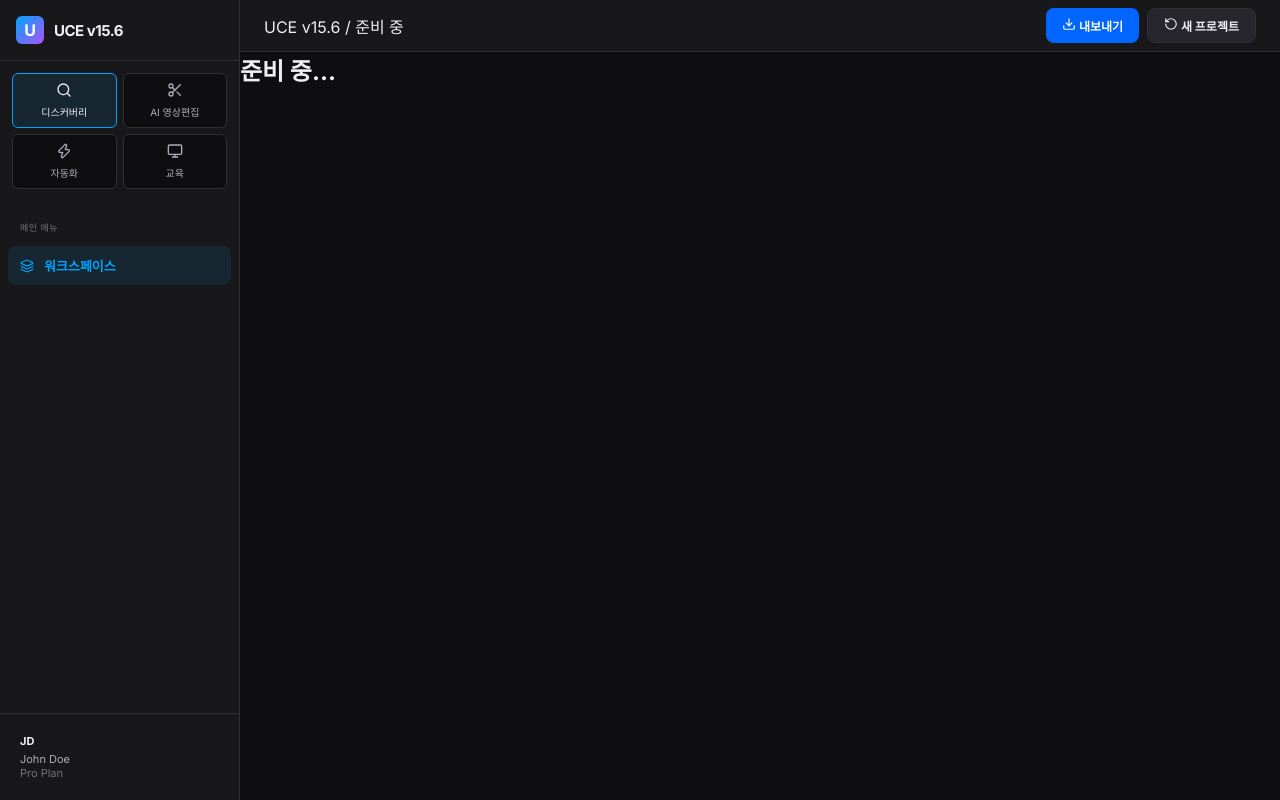
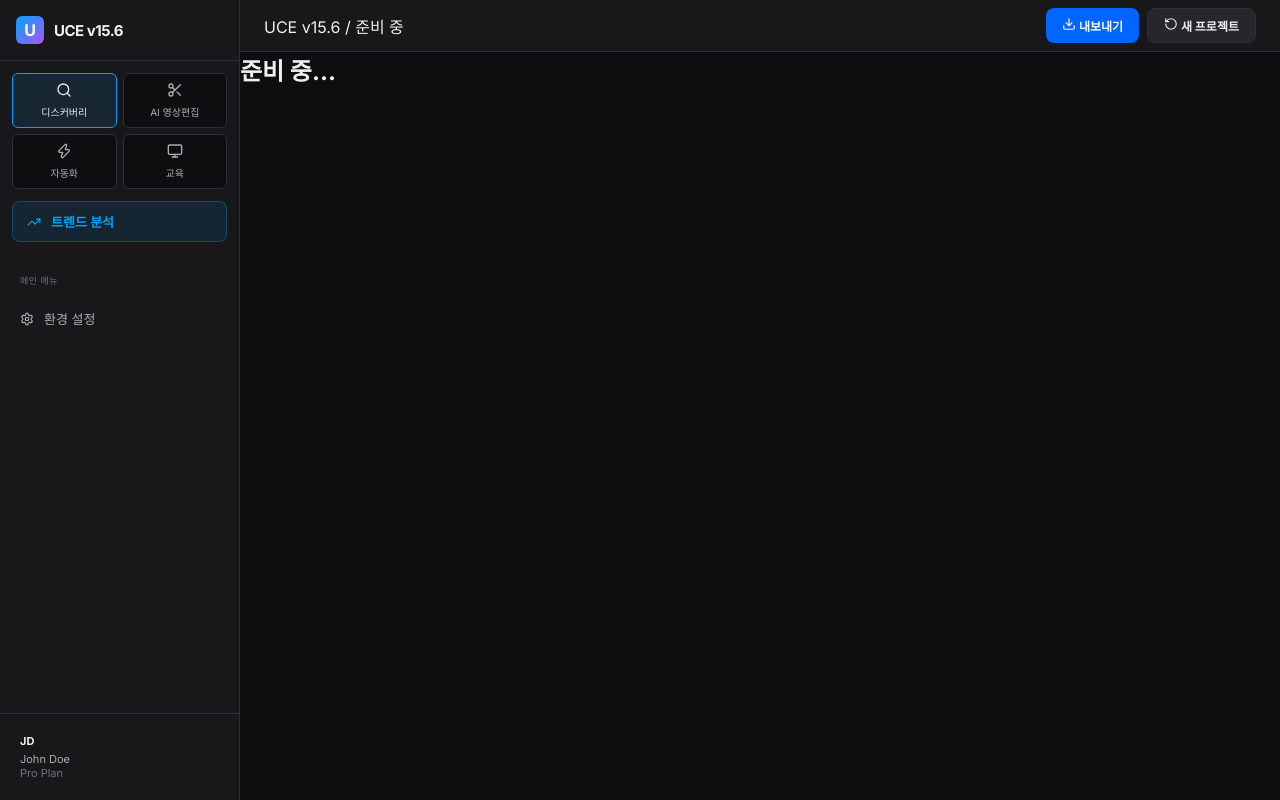
Before and after one commit to richhero/shorts-factory-v2, a React (Vite) app: page / in a window 1280 px wide. Both pictures are taken after a click on the element "디스커버리". Built offline with nearby package versions, Linux system fonts and the light colour scheme.

Commit message:
UI: Apply accordion pattern to all categories and remove redundant Workspace button

```diff
--- a/src/App.jsx
+++ b/src/App.jsx
@@ -28,7 +28,10 @@ import {
   ArrowRightLeft,
   CheckCircle2,
   ChevronDown,
-  ChevronRight
+  ChevronRight,
+  TrendingUp,
+  Calendar,
+  GraduationCap
 } from 'lucide-react';
 
 /* --- 최종 통합 내여보내기 모달 (다크 모드 최적화) --- */
@@ -241,11 +244,19 @@ function App() {
   const [activeSubTab, setActiveSubTab] = useState('rendering');
   const [isExportModalOpen, setIsExportModalOpen] = useState(false);
 
+  const handleCategoryClick = (id) => {
+    setActiveTab(id);
+    if (id === 'discovery') setActiveSubTab('trends');
+    else if (id === 'editor') setActiveSubTab('rendering');
+    else if (id === 'automation') setActiveSubTab('scheduling');
+    else if (id === 'education') setActiveSubTab('classes');
+  };
+
   return (
     <div className="app-container">
       <Sidebar
         activeTab={activeTab}
-        setActiveTab={setActiveTab}
+        setActiveTab={handleCategoryClick}
         activeSubTab={activeSubTab}
         setActiveSubTab={setActiveSubTab}
       />
@@ -270,10 +281,30 @@ function App() {
 
 const Sidebar = ({ activeTab, setActiveTab, activeSubTab, setActiveSubTab }) => {
   const categories = [
-    { id: 'discovery', label: '디스커버리', icon: <Search size={16} /> },
-    { id: 'editor', label: 'AI 영상편집', icon: <Scissors size={16} />, subItems: [{ id: 'rendering', label: 'AI 영상 렌더링', icon: <Video size={14} /> }] },
-    { id: 'automation', label: '자동화', icon: <Zap size={16} /> },
-    { id: 'education', label: '교육', icon: <Monitor size={16} /> },
+    {
+      id: 'discovery',
+      label: '디스커버리',
+      icon: <Search size={16} />,
+      subItems: [{ id: 'trends', label: '트렌드 분석', icon: <TrendingUp size={14} /> }]
+    },
+    {
+      id: 'editor',
+      label: 'AI 영상편집',
+      icon: <Scissors size={16} />,
+      subItems: [{ id: 'rendering', label: 'AI 영상 렌더링', icon: <Video size={14} /> }]
+    },
+    {
+      id: 'automation',
+      label: '자동화',
+      icon: <Zap size={16} />,
+      subItems: [{ id: 'scheduling', label: '예약 업로드', icon: <Calendar size={14} /> }]
+    },
+    {
+      id: 'education',
+      label: '교육',
+      icon: <Monitor size={16} />,
+      subItems: [{ id: 'classes', label: '마스터 클래스', icon: <GraduationCap size={14} /> }]
+    },
   ];
 
   const activeCategory = categories.find(c => c.id === activeTab);
@@ -316,9 +347,9 @@ const Sidebar = ({ activeTab, setActiveTab, activeSubTab, setActiveSubTab }) =>
 
       <div className="menu-list">
         <div className="menu-section-title">메인 메뉴</div>
-        <div className="menu-item active">
-          <Layers size={14} />
-          <span>워크스페이스</span>
+        <div className="menu-item">
+          <Settings size={14} />
+          <span>환경 설정</span>
         </div>
       </div>
 
```
Also changed, not shown: .planning/ROADMAP.md, .planning/STATE.md.
